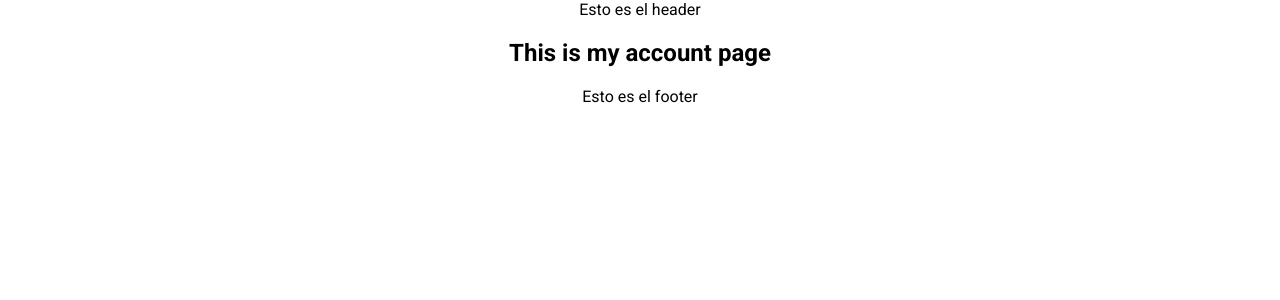
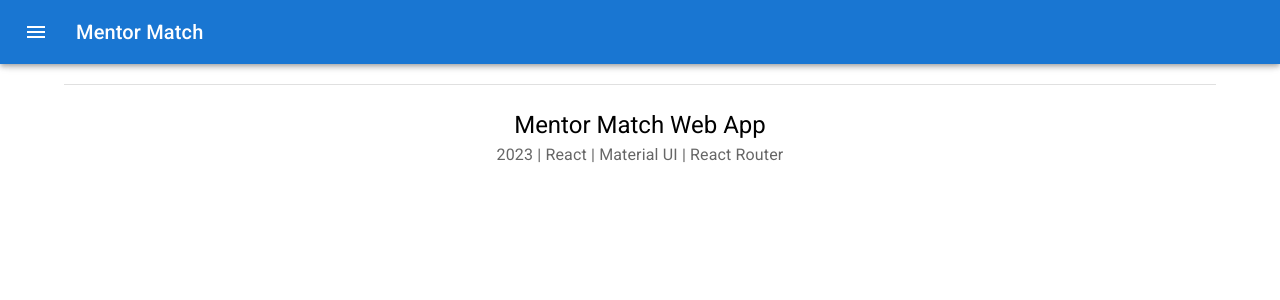
Before and after one commit to LauraMoreaux/DAW_Project, a React (Create React App) app: page /my-account in a window 1280 px wide. Shown: the top 300 px of the page. Built offline with nearby package versions, Linux system fonts and the light colour scheme.

Commit message:
feat(components): add header and footer

```diff
--- a/src/components/footer/Footer.js
+++ b/src/components/footer/Footer.js
@@ -1,7 +1,34 @@
 import React from "react";
+import Typography from "@mui/material/Typography";
+import { Divider, Box, Container, Grid } from "@mui/material";
 
 const Footer = () => {
-  return <div>Esto es el footer</div>;
+  return (
+    <Box
+      sx={{
+        width: "100%",
+        height: "auto",
+        paddingTop: "1rem",
+        paddingBottom: "1rem",
+      }}
+    >
+      <Container maxWidth="lg">
+        <Divider />
+        <Grid container direction="column" alignItems="center" mt={3}>
+          <Grid item xs={12}>
+            <Typography color="black" variant="h5">
+              Mentor Match Web App
+            </Typography>
+          </Grid>
+          <Grid item xs={12}>
+            <Typography color="textSecondary" variant="subtitle1">
+              {`${new Date().getFullYear()} | React | Material UI | React Router`}
+            </Typography>
+          </Grid>
+        </Grid>
+      </Container>
+    </Box>
+  );
 };
 
 export default Footer;
--- a/src/components/header/Header.js
+++ b/src/components/header/Header.js
@@ -1,7 +1,32 @@
 import React from "react";
+import { Link } from "react-router-dom";
+import AppBar from "@mui/material/AppBar";
+import Toolbar from "@mui/material/Toolbar";
+import Typography from "@mui/material/Typography";
+import IconButton from "@mui/material/IconButton";
+import MenuIcon from "@mui/icons-material/Menu";
 
 const Header = () => {
-  return <div>Esto es el header</div>;
+  return (
+    <AppBar>
+      <Toolbar>
+        <IconButton
+          size="large"
+          edge="start"
+          color="inherit"
+          aria-label="menu"
+          sx={{ mr: 2 }}
+        >
+          <MenuIcon />
+        </IconButton>
+        <Link to={"/"}>
+          <Typography variant="h6" component="div">
+            Mentor Match
+          </Typography>
+        </Link>
+      </Toolbar>
+    </AppBar>
+  );
 };
 
 export default Header;
```
